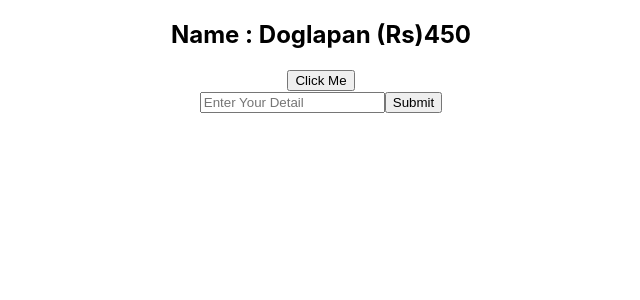
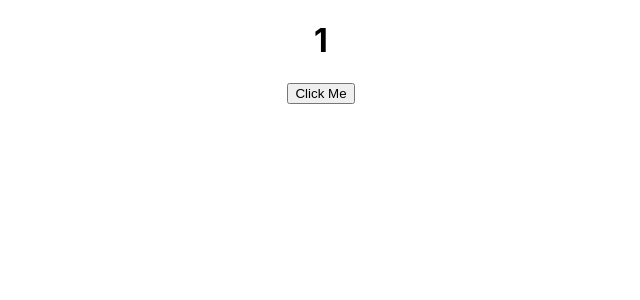
Before and after one commit to sourabhchalke/counter-app, a React (Create React App) app: page / in a window 1280 px wide. Shown: the top 300 px of the page, without its empty margins (319-959 px from the left). Built offline with nearby package versions, Linux system fonts and the light colour scheme.

Commit message:
Using Context API

```diff
--- a/src/App.tsx
+++ b/src/App.tsx
@@ -3,12 +3,15 @@ import './App.css';
 import MyButton from './components/Button';
 import Form from './components/Form';
 
+import {CounterProvider} from './provider/Counter';
+
 function App() {
   return (
     <div className="App">
-      <MyButton onClick={()=>alert("Button Clicked")} text='Click ME'/>
-      {/* <MyButton text='Click ME Again'/> */}
-      <Form/>
+      <CounterProvider>
+        <MyButton onClick={()=>alert("Button Clicked")} text='Click ME'/>
+      </CounterProvider>
+      {/* <Form/> */}
     </div>
   );
 }
--- a/src/components/Button.tsx
+++ b/src/components/Button.tsx
@@ -1,30 +1,39 @@
 import React, { useState } from "react";
+
+import { useCounter } from "../provider/Counter";
 
 interface MyProps {
   text: string | number | boolean;
   onClick?: () => void;
   something?: Boolean;
 }
-interface Book{
-    name:string,
-    price:number,
-}
+// interface Book{
+//     name:string,
+//     price:number,
+// }
 
 const MyButton: React.FC<MyProps> = (props) => {
 //   const { text, onClick } = props;
 
 //   const [value, setValue] = useState<number>(1);
-     const [value,setValue]=useState<Book>({
-        name:"Doglapan",
-        price:450,
-     });
+    //  const [value,setValue]=useState<Book>({
+    //     name:"Doglapan",
+    //     price:450,
+    //  });
+
+    const context =useCounter();
 
   return (
     <>
       <div>
-        <h2>Name : {value.name} (Rs){value.price} </h2>
-        <button onClick={() => setValue({name:"New Name",price:800})}>Click Me</button>
+        <h1>{context?.value}</h1>
+        <button onClick={(e)=>context?.setCount(context?.value+1)}>Click Me</button>
       </div>
+
+        {/* <div>
+          <h1 onClick={(e)=>context?.setCount(context?.value+1)}></h1>
+        </div> */}
+
     </>
   );
 };
--- a/src/components/Form.tsx
+++ b/src/components/Form.tsx
@@ -1,5 +1,5 @@
-import { log } from "console";
-import React, { ChangeEventHandler, useState } from "react";
+
+import React, { useState } from "react";
 
 const Form=()=>{
 
--- /dev/null
+++ b/src/provider/Counter.tsx
@@ -0,0 +1,30 @@
+
+import React,{createContext, useState,useContext} from "react";
+
+interface CounterProviderProps{
+    children:React.ReactNode;
+}
+interface CounterContextValue{
+    value:number,
+    setCount:(num:number)=>void
+}
+
+const CounterContext = createContext<CounterContextValue | null>(null);
+
+export const useCounter=()=>{
+    return useContext(CounterContext);
+}
+
+export const CounterProvider:React.FC<CounterProviderProps>=(props)=>{
+
+    const [count,setCount]=useState<number>(1);
+
+    return(
+        <CounterContext.Provider value={{
+            value:count,
+            setCount,
+        }}>
+            {props.children}
+        </CounterContext.Provider>
+    )
+}
```
